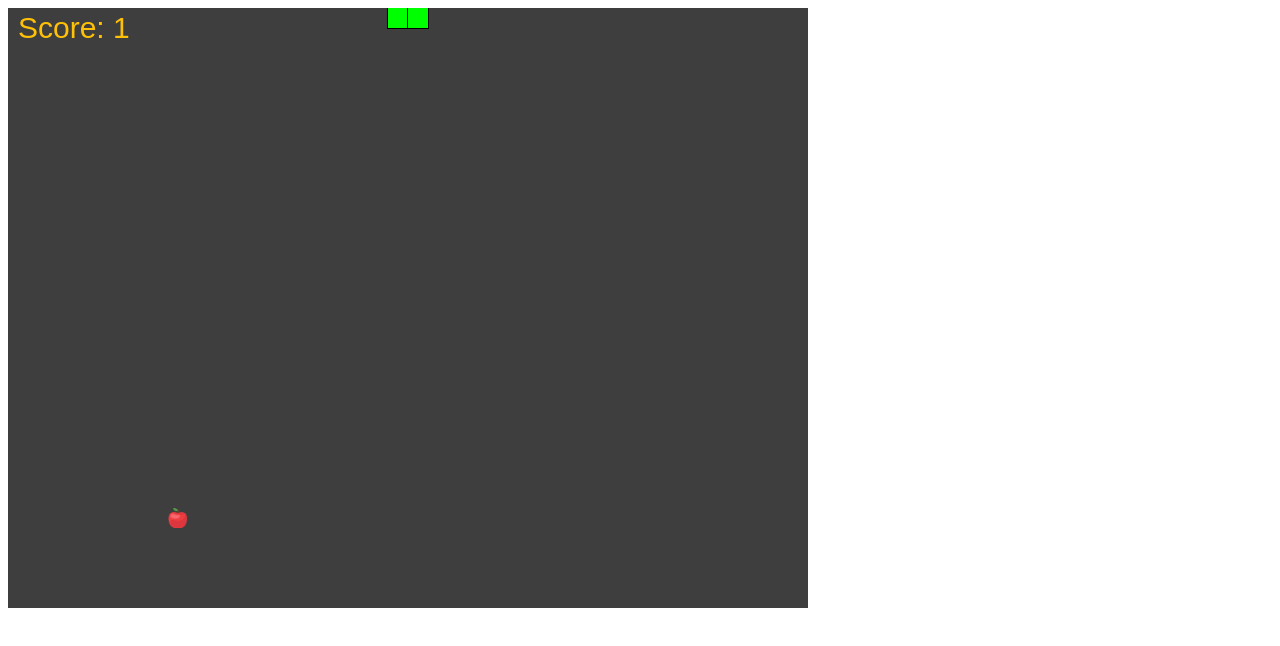
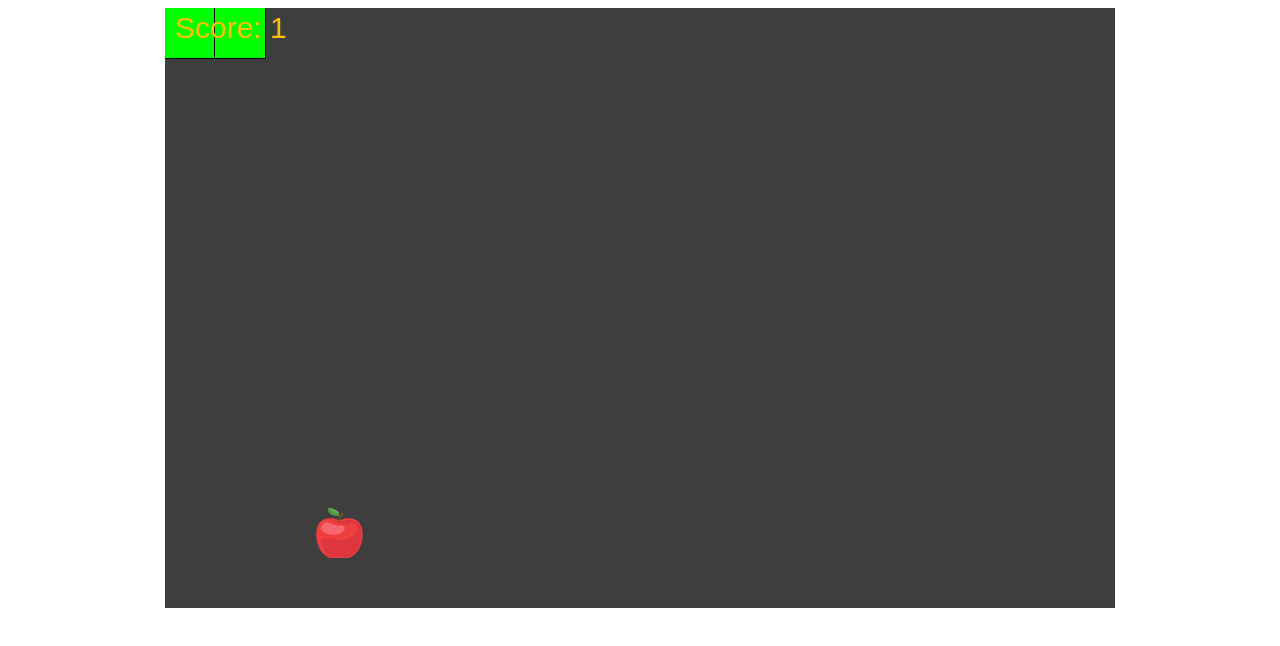
Before and after one commit to Dreded/JS_Snake, a plain HTML site: page index.html in a window 1280 px wide. Drawn offline with Linux system fonts and the light colour scheme.

Commit message:
made scale much larger

```diff
--- a/draw.js
+++ b/draw.js
@@ -1,6 +1,6 @@
 const canvas = document.querySelector(".canvas");
 const ctx = canvas.getContext("2d");
-const scale = 20;
+const scale = 50;
 
 const rows = canvas.height / scale;
 const columns = canvas.width / scale;
--- a/index.html
+++ b/index.html
@@ -4,7 +4,9 @@
         <title>Snake Game</title>
     </head>
     <body>
-        <canvas class="canvas" width="800" height="600"  style="background-color: #3e3e3e;"></canvas>
+        <center>
+            <canvas class="canvas" width="950" height="600"  style="background-color: #3e3e3e;"></canvas>
+        </center>
     </body>
     <script type="text/javascript" src="score.js"></script>
     <script type="text/javascript" src="fruit.js"></script>
```
